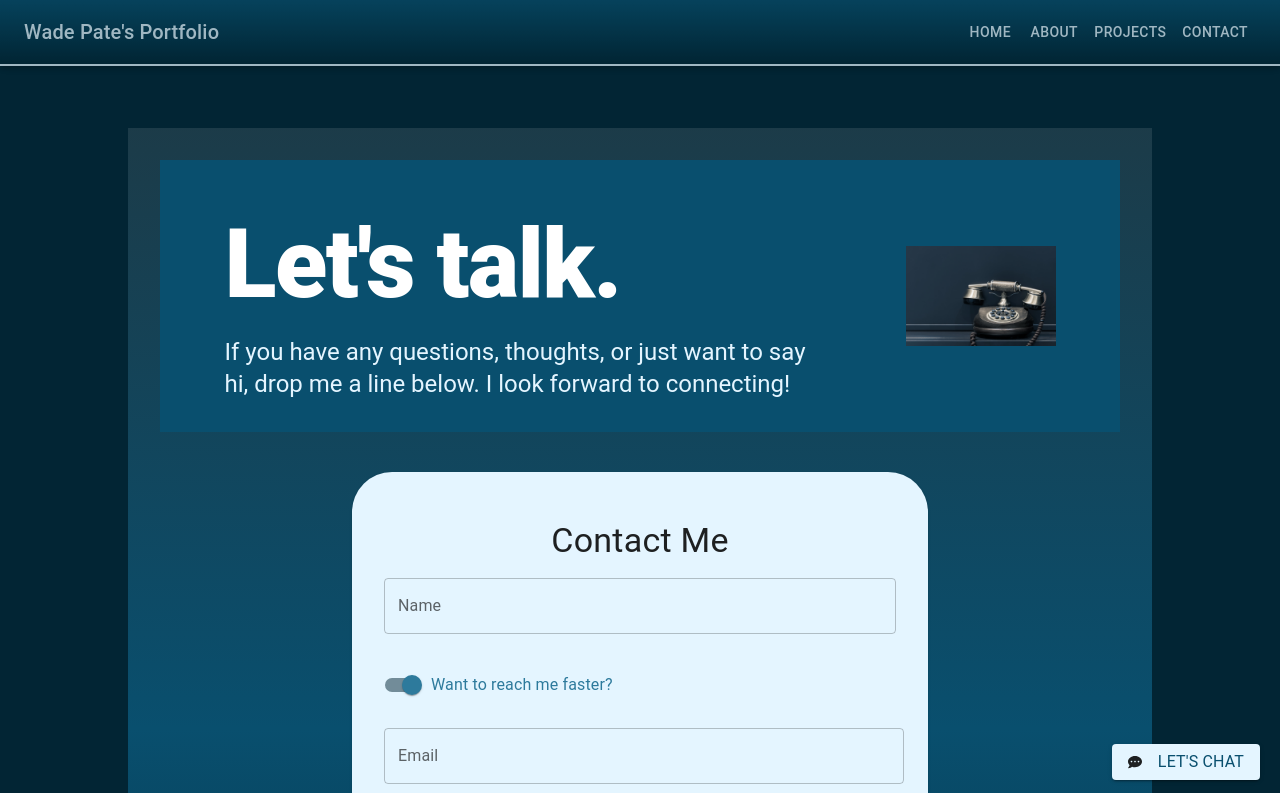
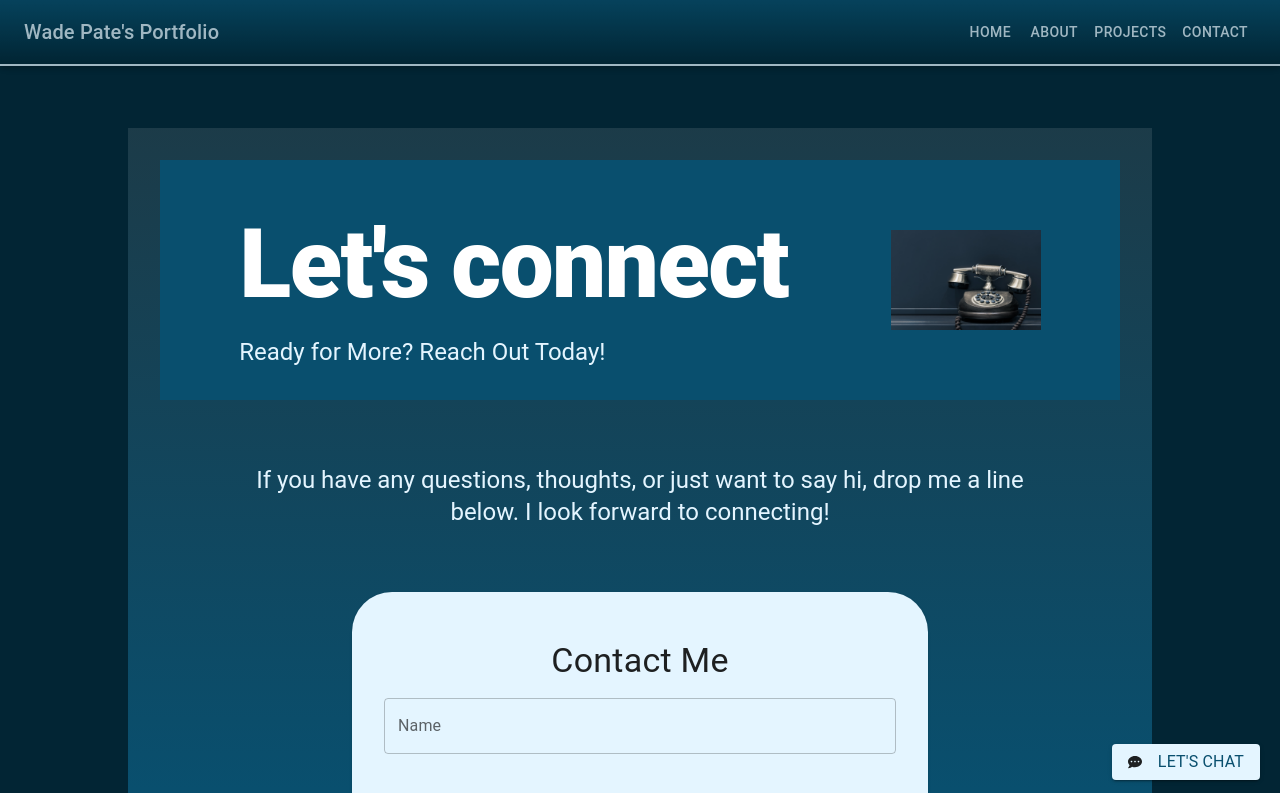
Before and after one commit to Dozr13/port_v3.0, a Next.js app: page /contact in a window 1280 px wide. Shown: the top 793 px of the page. Built offline with nearby package versions, Linux system fonts and the light colour scheme; no server answers.

Commit message:
minor alterations

```diff
--- a/package.json
+++ b/package.json
@@ -18,6 +18,7 @@
     "react": "^18",
     "react-dom": "^18",
     "react-icons": "^4.11.0",
+    "sharp": "^0.32.6",
     "sweetalert2": "^11.9.0",
     "sweetalert2-react-content": "^5.0.7",
     "yup": "^1.3.2"
--- a/src/app/contact/page.tsx
+++ b/src/app/contact/page.tsx
@@ -1,3 +1,5 @@
+import { Typography } from "@mui/material";
+import { typographyStyles } from "../../../constants/styles";
 import contactImage from "../../../public/assets/images/contact.jpg";
 import ContactForm from "../../components/contact/ContactForm/ContactForm";
 import { PageContainer } from "../../components/containers";
@@ -7,10 +9,14 @@ export default function Page() {
   return (
     <Layout>
       <PageContainer
-        mainMessage="Let's talk."
-        secondaryMessage="If you have any questions, thoughts, or just want to say hi, drop me a line below. I look forward to connecting!"
+        mainMessage="Let's connect"
+        secondaryMessage="Ready for More? Reach Out Today!"
         pageImage={contactImage}
       >
+        <Typography variant="h5" sx={typographyStyles}>
+          If you have any questions, thoughts, or just want to say hi, drop me a
+          line below. I look forward to connecting!
+        </Typography>
         <ContactForm />
       </PageContainer>
     </Layout>
--- a/src/components/chatbot/services/handleIntent.tsx
+++ b/src/components/chatbot/services/handleIntent.tsx
@@ -41,7 +41,7 @@ export const handleIntent = (
   setUnknownCount: React.Dispatch<React.SetStateAction<number>>,
   context?: ChatContext,
 ): JSX.Element | JSX.Element[] => {
-  console.log("intent: ", intent);
+  // console.log("intent: ", intent);
 
   const handler = intentHandlers[intent];
 
--- a/src/components/contact/ContactForm/ContactForm.tsx
+++ b/src/components/contact/ContactForm/ContactForm.tsx
@@ -21,7 +21,6 @@ const ContactForm = () => {
     values: InitialContactForm,
     { setSubmitting }: any,
   ) => {
-    console.log("### Enter handleSubmit");
     try {
       const valuesRecord: Record<string, unknown> = { ...values };
 
@@ -31,8 +30,6 @@ const ContactForm = () => {
         valuesRecord,
         EMAIL_JS_CONFIG.PUBLIC_KEY,
       );
-
-      console.log("### EmailJS Result:", result);
 
       if (result.status === 200 && result.text === "OK") {
         setSubmitted(true);
--- a/src/components/contact/ContactForm/validation.ts
+++ b/src/components/contact/ContactForm/validation.ts
@@ -2,8 +2,6 @@ import * as Yup from "yup";
 import { REGEX_PHONE_NUMBER } from "../../../../constants/regex";
 
 export const createValidationSchema = (showEmail: boolean) => {
-  console.log("createValidationSchema showEmail", showEmail);
-
   return Yup.object().shape({
     name: Yup.string().required("Name is required"),
     email: showEmail
--- a/src/components/contact/Fields/PhoneNumberField.tsx
+++ b/src/components/contact/Fields/PhoneNumberField.tsx
@@ -6,7 +6,7 @@ import ErrorContainer from "../ErrorContainer/ErrorContainer";
 import StyledTextField from "./CustomTextField";
 
 const PhoneNumberField = ({ showEmail }: PhoneNumberFieldProps) => {
-  console.log("PhoneNumberField showEmail", showEmail);
+  // console.log("PhoneNumberField showEmail", showEmail);
   return (
     <Slide
       in={!showEmail}
--- a/src/components/containers/Pages/PageContainer.tsx
+++ b/src/components/containers/Pages/PageContainer.tsx
@@ -28,7 +28,7 @@ const PageContainer = ({
           flexDirection: { xs: "column", md: "row" },
           alignItems: { xs: "center", sm: "flex-start" },
           justifyContent: "space-around",
-          gap: { md: 2 },
+          gap: { md: 1 },
         }}
       >
         <Box
--- a/src/hooks/useChat.ts
+++ b/src/hooks/useChat.ts
@@ -27,7 +27,7 @@ export function useChat() {
     );
 
     const data = await response.json();
-    console.log(data);
+    // console.log(data);
 
     const intent = data?.intents?.[0]?.name || "unknown_intent";
     const entities = data?.entities;
```
Also changed, not shown: 1 other file (tests, documents, lock files or other folders).
